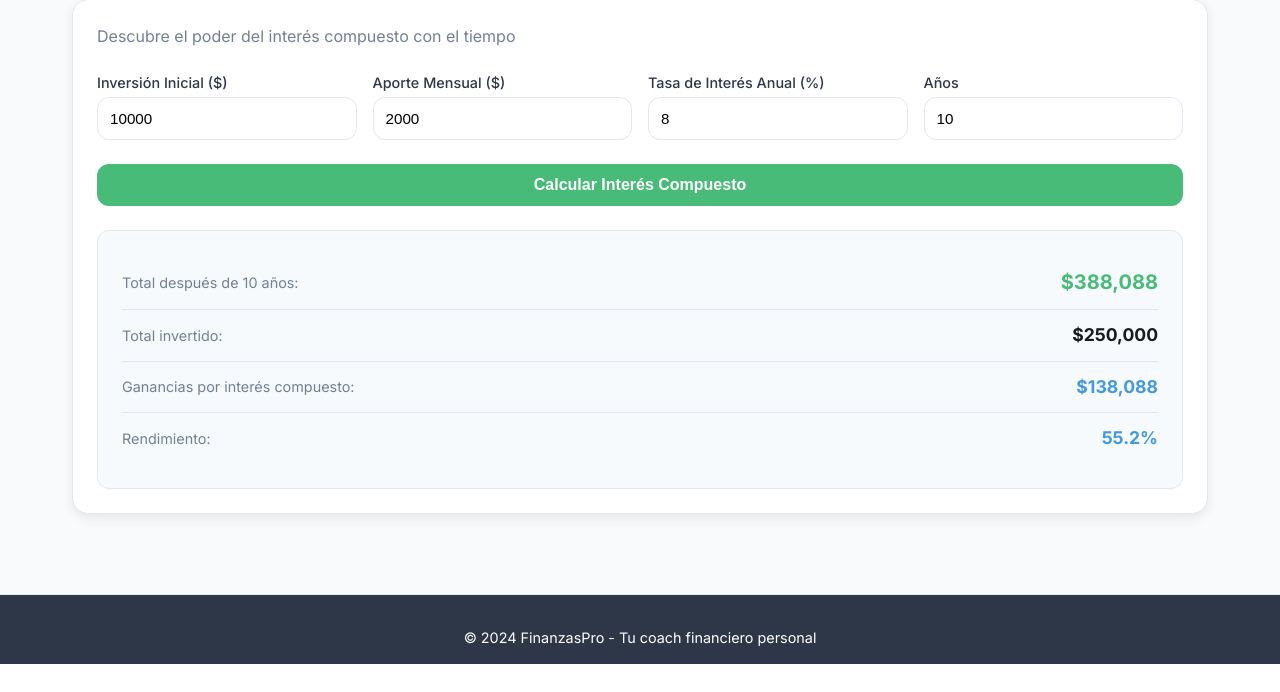
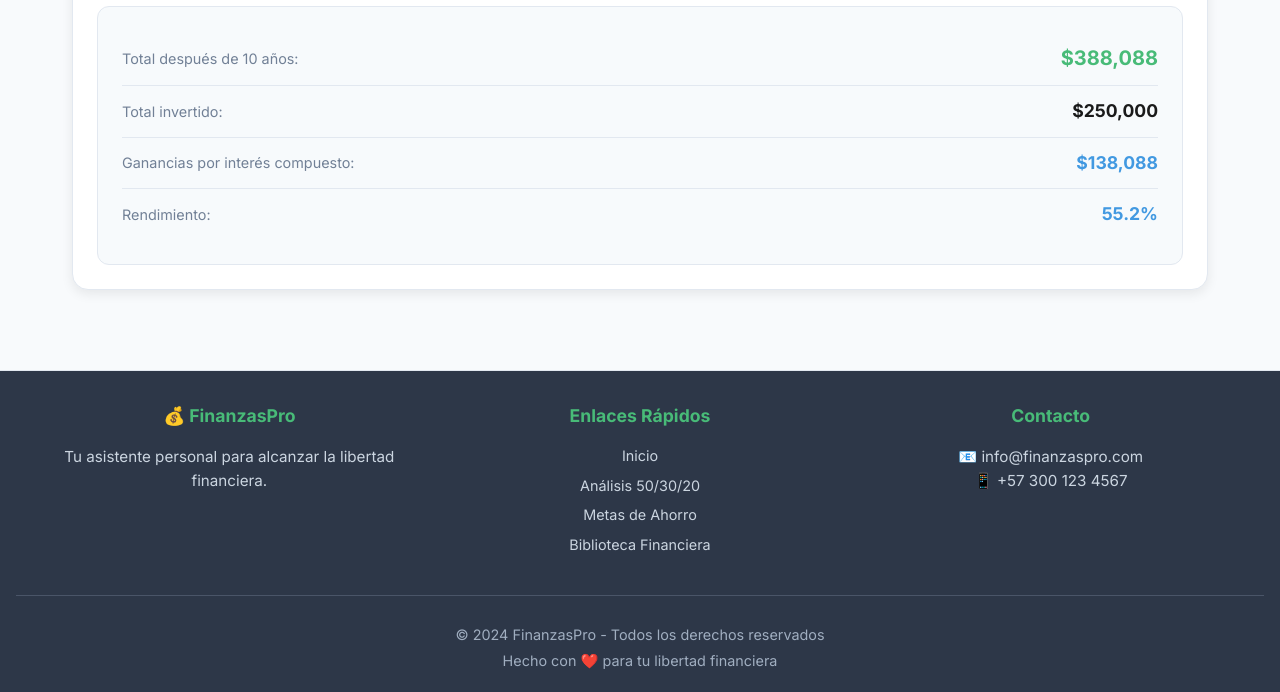
Before and after one commit to zaibort21/finanzas, a Flask app: page /recomendaciones in a window 1280 px wide. Shown: the part 2104-2796 px from the top of the page. Before the commit the page ends 2768 px from the top, so only its background shows below. Run offline with Flask 3, Linux system fonts and the light colour scheme.

Commit message:
Update recomendaciones.html

```diff
--- a/templates/recomendaciones.html
+++ b/templates/recomendaciones.html
@@ -28,7 +28,6 @@
         <h1 class="page-title">📚 Biblioteca de Sabiduría Financiera</h1>
         <p class="page-subtitle">Las mejores estrategias de ahorro, inversión y libertad financiera</p>
 
-        <div class="recomendaciones-grid">
         <!-- Técnicas de Ahorro -->
         <section class="recomendaciones-section">
             <h2 class="section-title">💰 Técnicas de Ahorro Comprobadas</h2>
@@ -170,12 +169,55 @@
                 </div>
             </div>
         </section>
-        </div>
     </main>
 
+    <!-- FOOTER -->
     <footer>
-        <p>© 2024 FinanzasPro - Tu coach financiero personal</p>
+        <div class="footer-content">
+            <div class="footer-section">
+                <h4>💰 FinanzasPro</h4>
+                <p>Tu asistente personal para alcanzar la libertad financiera.</p>
+            </div>
+            <div class="footer-section">
+                <h4>Enlaces Rápidos</h4>
+                <ul>
+                    <li><a href="/">Inicio</a></li>
+                    <li><a href="/analisis">Análisis 50/30/20</a></li>
+                    <li><a href="/metas">Metas de Ahorro</a></li>
+                    <li><a href="/recomendaciones">Biblioteca Financiera</a></li>
+                </ul>
+            </div>
+            <div class="footer-section">
+                <h4>Contacto</h4>
+                <p>📧 info@finanzaspro.com</p>
+                <p>📱 +57 300 123 4567</p>
+            </div>
+        </div>
+        <div class="footer-bottom">
+            <p>© 2024 FinanzasPro - Todos los derechos reservados</p>
+            <p>Hecho con ❤️ para tu libertad financiera</p>
+        </div>
     </footer>
+
+    <!-- BOTTOM NAVIGATION - PARA MÓVIL -->
+    <nav class="bottom-nav">
+        <a href="/" class="bottom-nav-item" id="nav-inicio">
+            <span class="nav-icon">🏠</span>
+            <span>Inicio</span>
+        </a>
+        <a href="/analisis" class="bottom-nav-item" id="nav-analisis">
+            <span class="nav-icon">📊</span>
+            <span>Análisis</span>
+        </a>
+        <a href="/metas" class="bottom-nav-item" id="nav-metas">
+            <span class="nav-icon">🎯</span>
+            <span>Metas</span>
+        </a>
+        <a href="/recomendaciones" class="bottom-nav-item" id="nav-biblioteca">
+            <span class="nav-icon">📚</span>
+            <span>Biblioteca</span>
+        </a>
+    </nav>
 
     <script src="{{ url_for('static', filename='js/script.js') }}"></script>
     <script>
@@ -189,7 +231,6 @@
             const tasaMensual = tasa / 100 / 12;
             const meses = años * 12;
 
-            // Fórmula de interés compuesto con aportes mensuales
             let total = inicial;
             for (let i = 0; i < meses; i++) {
                 total = total * (1 + tasaMensual) + mensual;
@@ -214,7 +255,7 @@
             `;
         });
 
-        // Calcular automáticamente al cargar la página
+        // Calcular automáticamente al cargar
         window.addEventListener('load', function() {
             setTimeout(() => {
                 document.getElementById('calcular-interes')?.click();
```
Lines whose indentation alone changed are shown as unchanged.
